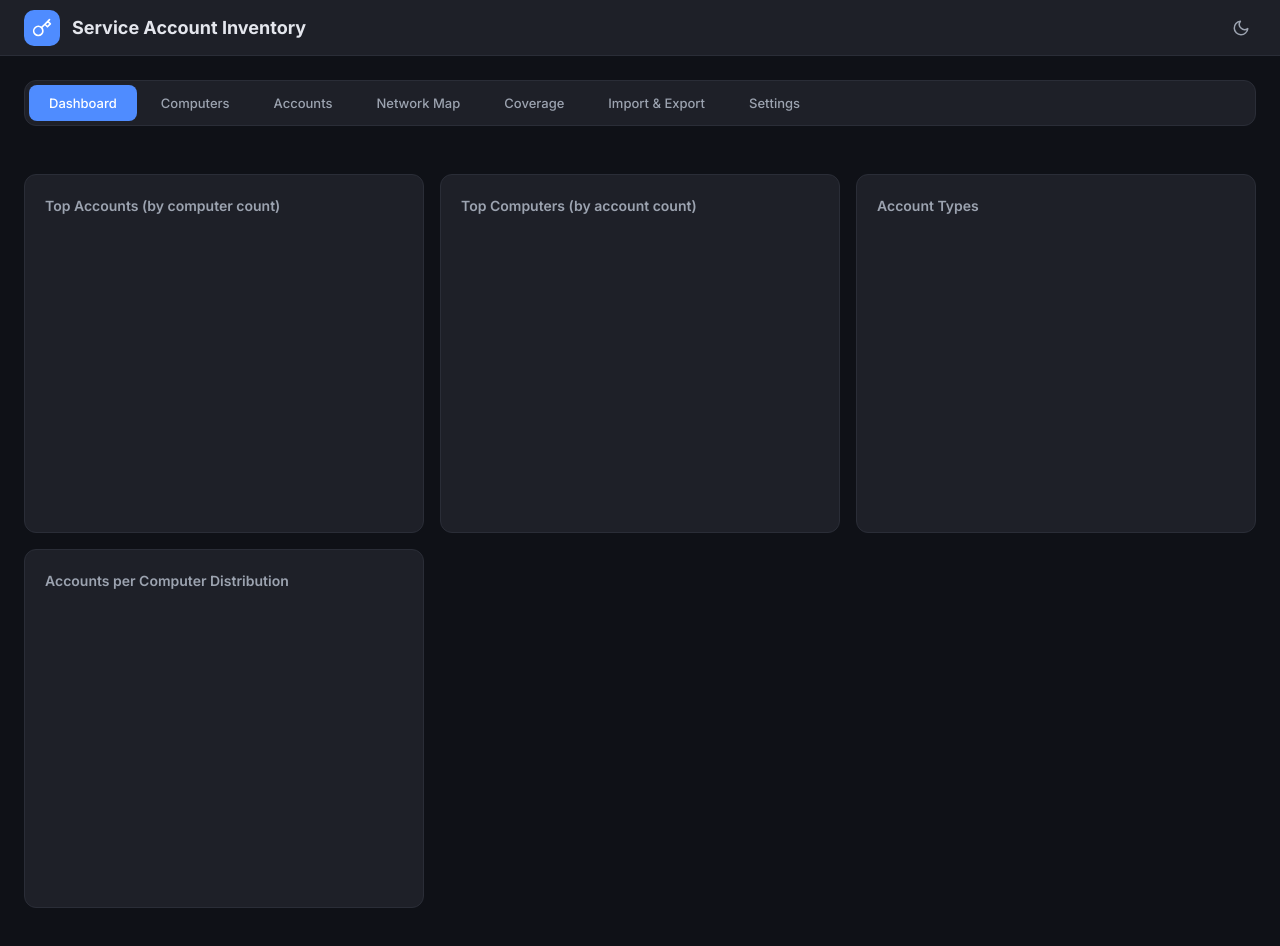
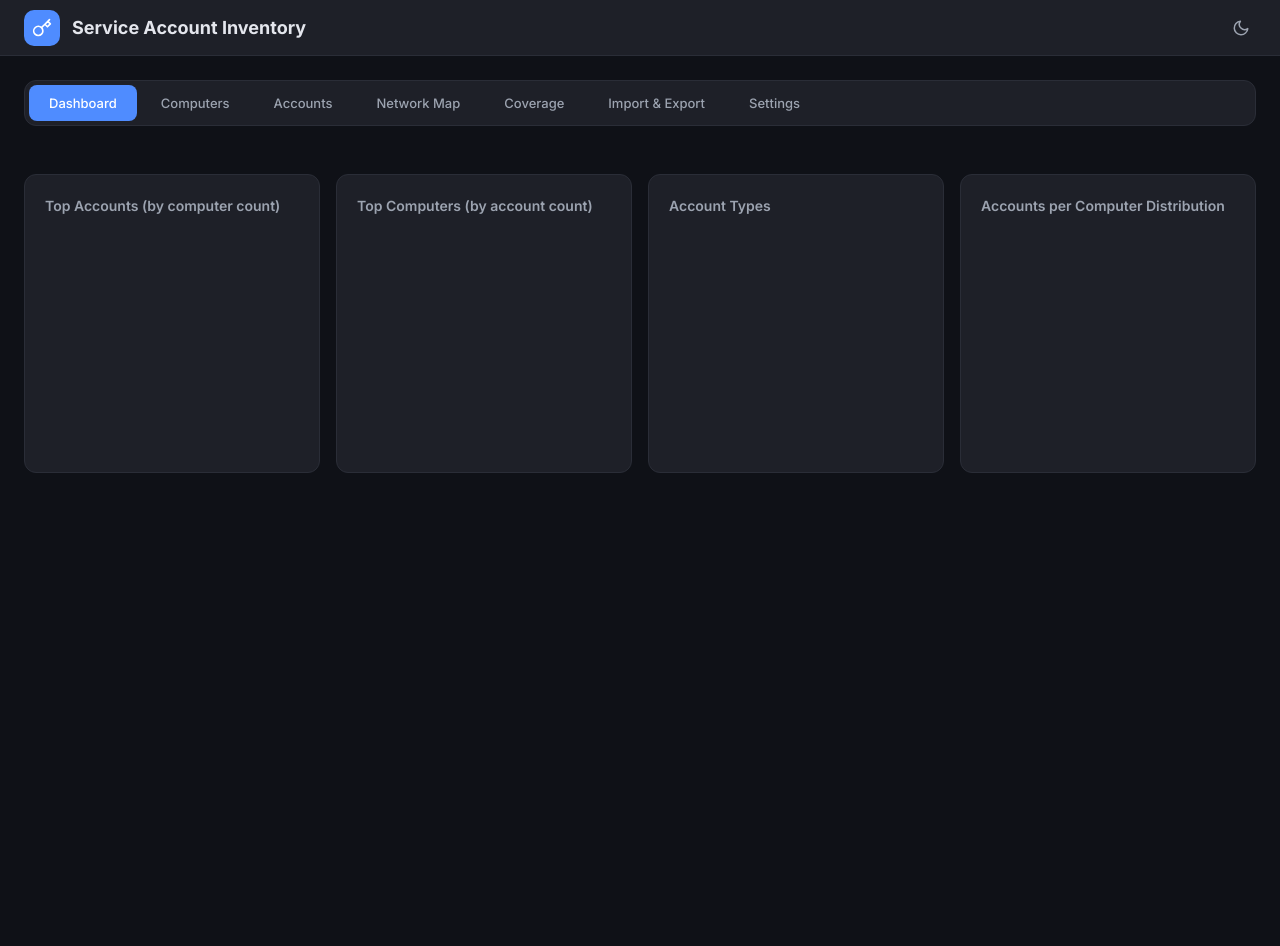
Before and after one commit to lundstream/Auth-mapper, a website: page public/index.html in a window 1280 px wide. After the commit the page ends 800 px from the top, so only its background shows below. Drawn offline with nearby package versions, Linux system fonts and the light colour scheme; no server answers.

Commit message:
4-column chart layout, update README with all recent features

```diff
--- a/public/index.html
+++ b/public/index.html
@@ -211,7 +211,7 @@ a:hover { text-decoration: underline; }
 
 /* ── Charts ────────────────────────────────────────────────────────────── */
 .charts-grid {
-  display: grid; grid-template-columns: repeat(auto-fill, minmax(380px, 1fr));
+  display: grid; grid-template-columns: repeat(4, 1fr);
   gap: 16px; margin-bottom: 24px;
 }
 .chart-card {
@@ -221,7 +221,7 @@ a:hover { text-decoration: underline; }
 .chart-card h3 {
   font-size: 14px; font-weight: 600; margin-bottom: 16px; color: var(--text2);
 }
-.chart-canvas-wrap { position: relative; width: 100%; height: 280px; }
+.chart-canvas-wrap { position: relative; width: 100%; height: 220px; }
 .chart-canvas-wrap canvas { width: 100% !important; height: 100% !important; }
 
 /* ── Modal ─────────────────────────────────────────────────────────────── */
@@ -319,6 +319,10 @@ body.modal-open { overflow: hidden; }
 #toast.error { border-left: 3px solid var(--danger); }
 
 /* ── Responsive ────────────────────────────────────────────────────────── */
+@media (max-width: 1200px) {
+  .charts-grid { grid-template-columns: repeat(2, 1fr); }
+  .charts-grid .chart-canvas-wrap { height: 280px; }
+}
 @media (max-width: 768px) {
   .stats-grid { grid-template-columns: 1fr 1fr; }
   .charts-grid { grid-template-columns: 1fr; }
```
Also changed, not shown: README.md.
